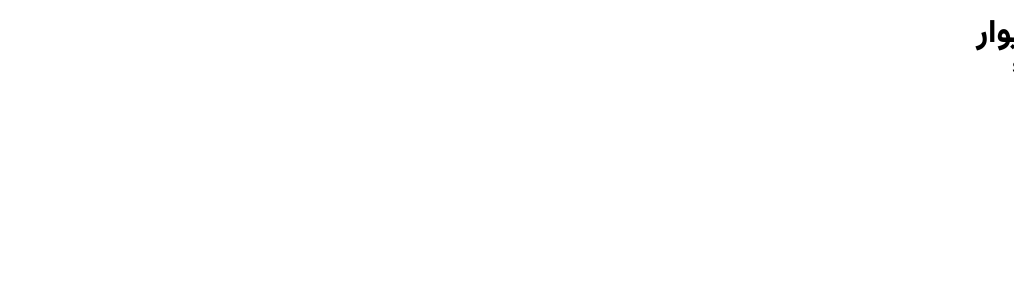
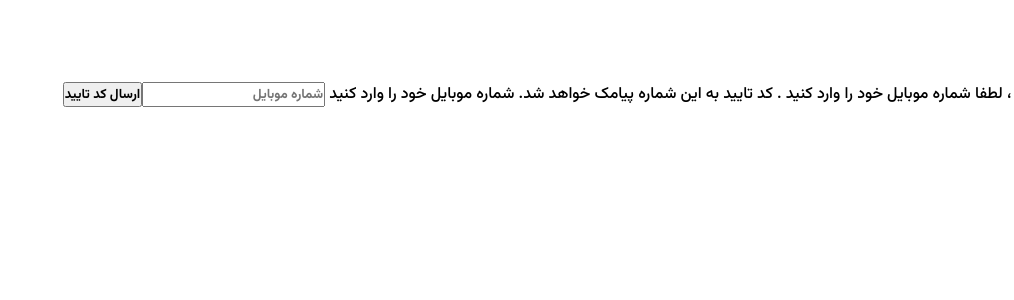
Before and after one commit to amincxo/Divar-clone, a React (Vite) app in the folder frontend/: page / in a window 1280 px wide. Shown: the top 300 px of the page, without its empty margins (266-1280 px from the left). Built offline with nearby package versions, Linux system fonts and the light colour scheme.

Commit message:
add send otp form

```diff
--- a/frontend/src/components/templates/SendOtpForm.jsx
+++ b/frontend/src/components/templates/SendOtpForm.jsx
@@ -1,8 +1,26 @@
+import { sendOtp } from "../../services/auth";
 
-function SendOtpForm() {
-  return (
-    <div>SendOtpForm</div>
-  )
-}
+function SendOtpForm({mobile , setMobile , setStep}) {
+        const submitHandler = async (e) => {
+            e.preventDefault();
+            if(mobile.length !== 11) return;
+
+            const {response , error} = await sendOtp(mobile);
+            if (response) setStep(2)
+            if (error) console.log(error.response.data.message)
+            console.log({response , error})
+        }
+
+    return (
+    <form onSubmit={submitHandler} >
+        <p>ورود به حساب کاربری</p>
+        <span>
+            برای استفاده از امکانات دیوار ، لطفا شماره موبایل خود را وارد کنید . کد تایید به این شماره پیامک خواهد شد.
+        </span>
+        <label htmlFor="input"> شماره موبایل خود را وارد کنید </label>
+        <input type="text" id="input" placeholder="شماره موبایل" value={mobile} onChange={e => setMobile(e.target.value)} />
+        <button type="submit" >ارسال کد تایید</button>
+    </form>
+)}
 
 export default SendOtpForm
```
